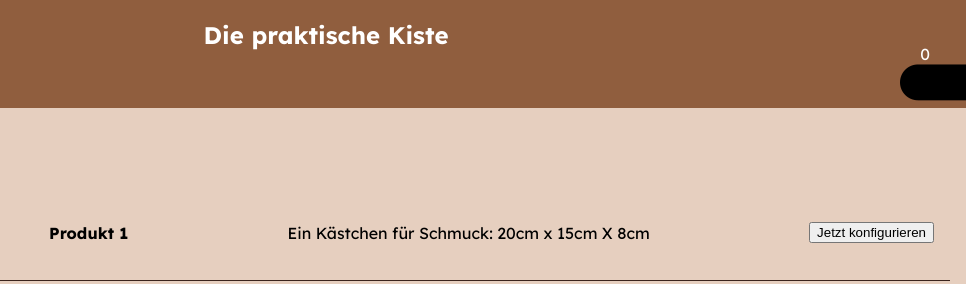
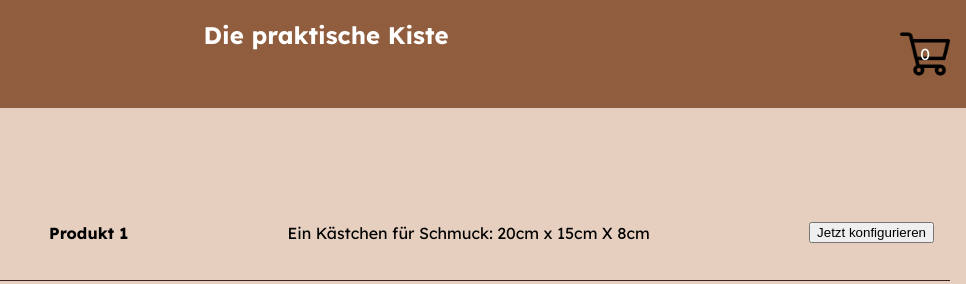
Before and after one commit to Delokris/ModuBox, a plain HTML site: page shop.html in a window 1280 px wide. Shown: the top 284 px of the page, 314-1280 px from the left. Drawn offline with Linux system fonts and the light colour scheme.

Commit message:
Füge maximale Größe für Einkaufswagenbilder hinzu und entferne Flexbox von Warenkorb-Container

```diff
--- a/css/style.css
+++ b/css/style.css
@@ -287,6 +287,14 @@ nav{
 	top: 50%;
 	transform: translate(-50%, -50%);
 }
+#cart-container img{
+	max-width: 50px;
+	max-height: 50px;
+	width: auto;
+	height: auto;
+	object-fit: scale-down;
+	vertical-align: middle;
+}
 a{
 	color: white;
 	text-decoration: none;
--- a/shop.html
+++ b/shop.html
@@ -15,7 +15,7 @@
     <div id="page">
         <div id="body">
             <div id="header" class="container">
-                <div id="cart-container" class="flexbox">
+                <div id="cart-container">
                    <img id="cart" src="./images/cart.png" alt="Shopping Cart" />
                     <div id=itemCount>
                         <p> 0 </p>
```
